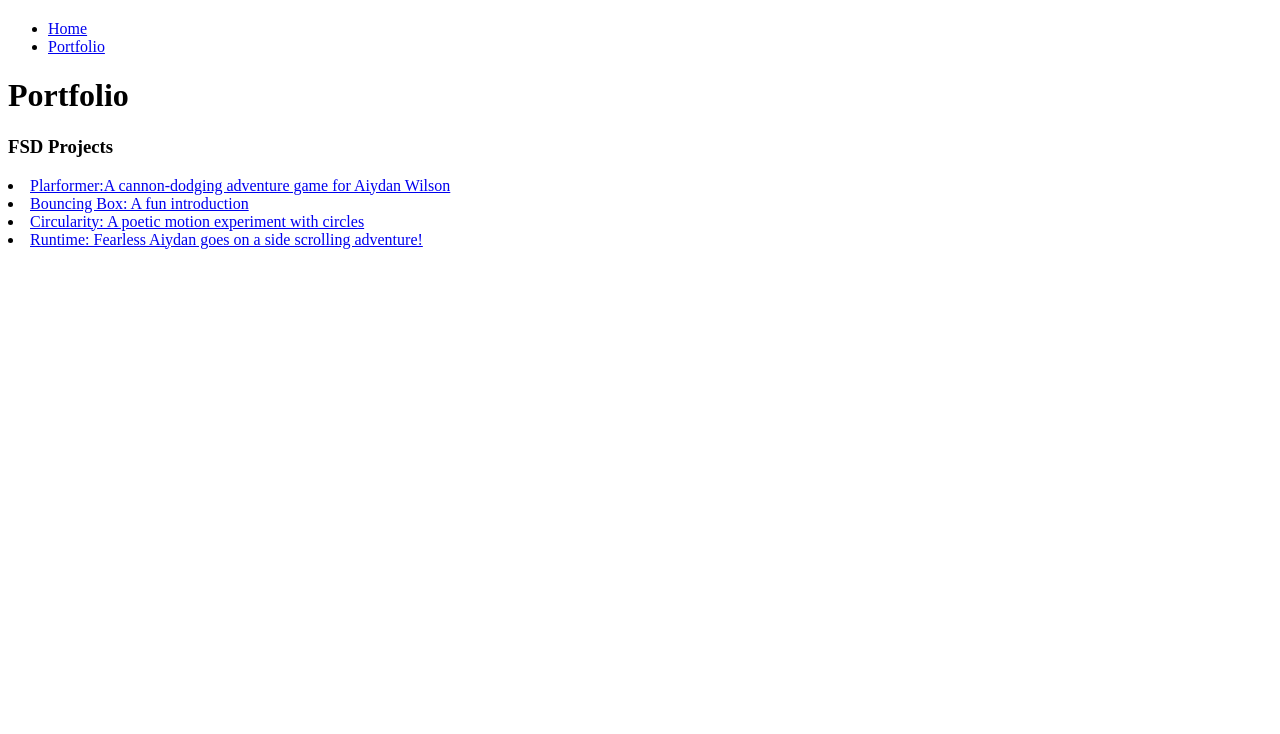
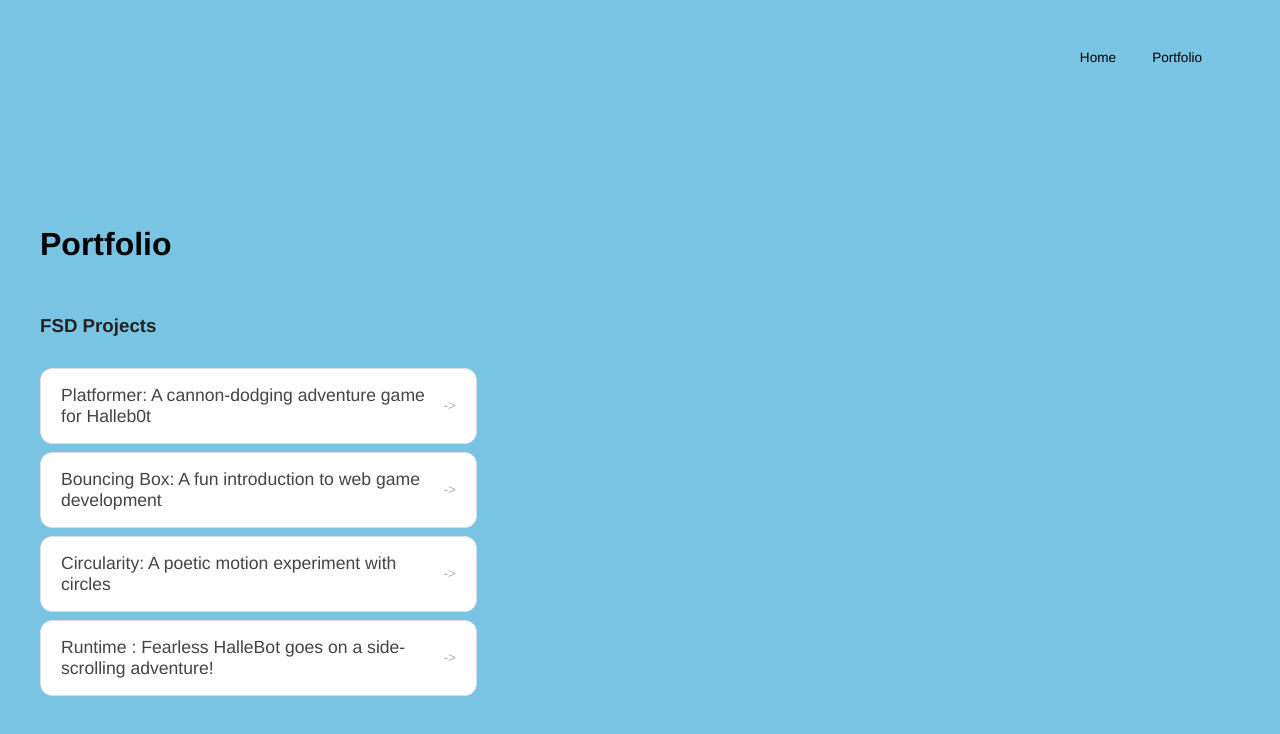
Before and after one commit to aw5269971/aw5269971.github.io, a plain HTML site: page portfolio.html in a window 1280 px wide. Drawn offline with Linux system fonts and the light colour scheme.

Commit message:
completed bouncing box project

```diff
--- a/portfolio.html
+++ b/portfolio.html
@@ -1,15 +1,16 @@
 <!DOCTYPE html>
 <html>
   <head>
-    <title>All about Me</title>
-    <link rel="stylesheet href="style.css" />
+    <title>Aiydan's Website</title>
+    <link rel="stylesheet" href="style.css" />
   </head>
+
 
   <body>
     <!--All content goes here-->
     <div id="all-contents">
       <nav>
-        <h1 Aiydan Wilson's Website></h1>
+        <h1 Aiydan Wilson Website></h1>
         <ul id="nav-ul">
           <li class="nav-li">
             <a href="index.html">Home</a>
@@ -24,23 +25,20 @@
         <div class="content">
           <h1>Portfolio</h1>
           <h3>FSD Projects</h3>
+          <ul id="portfolio">
             <li>
-            <a href="fsd-projects/platformer/">Plarformer:A cannon-dodging adventure game for Aiydan Wilson</a>
+              <a href="fsd-projects/platformer/">Platformer: A cannon-dodging adventure game for Halleb0t</a>
             </li>
             <li>
-            <a href="fsd-projects/bouncing-box/">Bouncing Box: A fun introduction</a>
+              <a href="fsd-projects/bouncing-box/">Bouncing Box: A fun introduction to web game development</a>
             </li>
             <li>
               <a href="fsd-projects/circularity/">Circularity: A poetic motion experiment with circles</a>
             </li>
             <li>
-            <a href="fsd-projects/runtime/">Runtime: Fearless Aiydan goes on a side scrolling adventure!</a>
+              <a href="fsd-projects/runtime/">Runtime : Fearless HalleBot goes on a side-scrolling adventure!</a>
             </li>
-          <ul id="portfolio">
-
           </ul>
-
-          <!--ASD Projects will go here-->
 
         </div>
       </main>
--- a/style.css
+++ b/style.css
@@ -202,3 +202,55 @@ nav h1 {
 #portfolio a:hover::after{
   opacity: 1;
 }
+/* Portfolio styles */
+.content h1 {
+  color: black;
+}
+
+#portfolio {
+  list-style: none;
+  margin: 0;
+  padding: 0;
+  width: 100%;
+  display: flex;
+  flex-direction: column;
+  gap: 8px;
+}
+
+#portfolio li {
+  border-radius: 12px;
+  overflow: hidden;
+}
+
+#portfolio a {
+  display: flex;
+  justify-content: space-between;
+  align-items: center;
+  text-decoration: none;
+  color: #444;
+  padding: 16px 20px;
+  font-size: 1.1rem;
+  font-weight: 500;
+  background: #fff;
+  border: 1px solid #e0e0e0;
+  border-radius: 12px;
+  transition: background 0.25s ease, color 0.25s ease, transform 0.25s ease;
+}
+
+#portfolio a:hover {
+  background: #000;
+  color: #fff;
+  transform: translateX(4px);
+}
+
+#portfolio a::after {
+  content: "->";
+  font-size: 0.85rem;
+  opacity: 0.4;
+  transition: opacity 0.25s ease;
+  white-space: nowrap;
+}
+
+#portfolio a:hover::after {
+  opacity: 1;
+}
```
Also changed, not shown: fsd-projects/bouncing-box/index.html (+21 -9 lines), fsd-projects/platformer/platformer.js (+10 -5 lines). Lines whose indentation alone changed are shown as unchanged.
